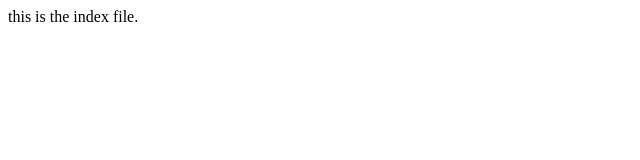
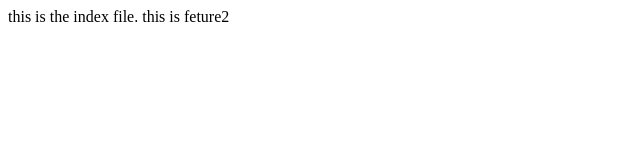
Before and after one commit to web-developers11/localrepo, a plain HTML site: page index.html in a window 1280 px wide. Shown: the whole page, without its empty margins (0-640 px from the left). Drawn offline with Linux system fonts and the light colour scheme.

Commit message:
this is featiure2

```diff
--- a/index.html
+++ b/index.html
@@ -1,3 +1,4 @@
 <p>
     this is the index file.
+    this is feture2
 </p>
```
